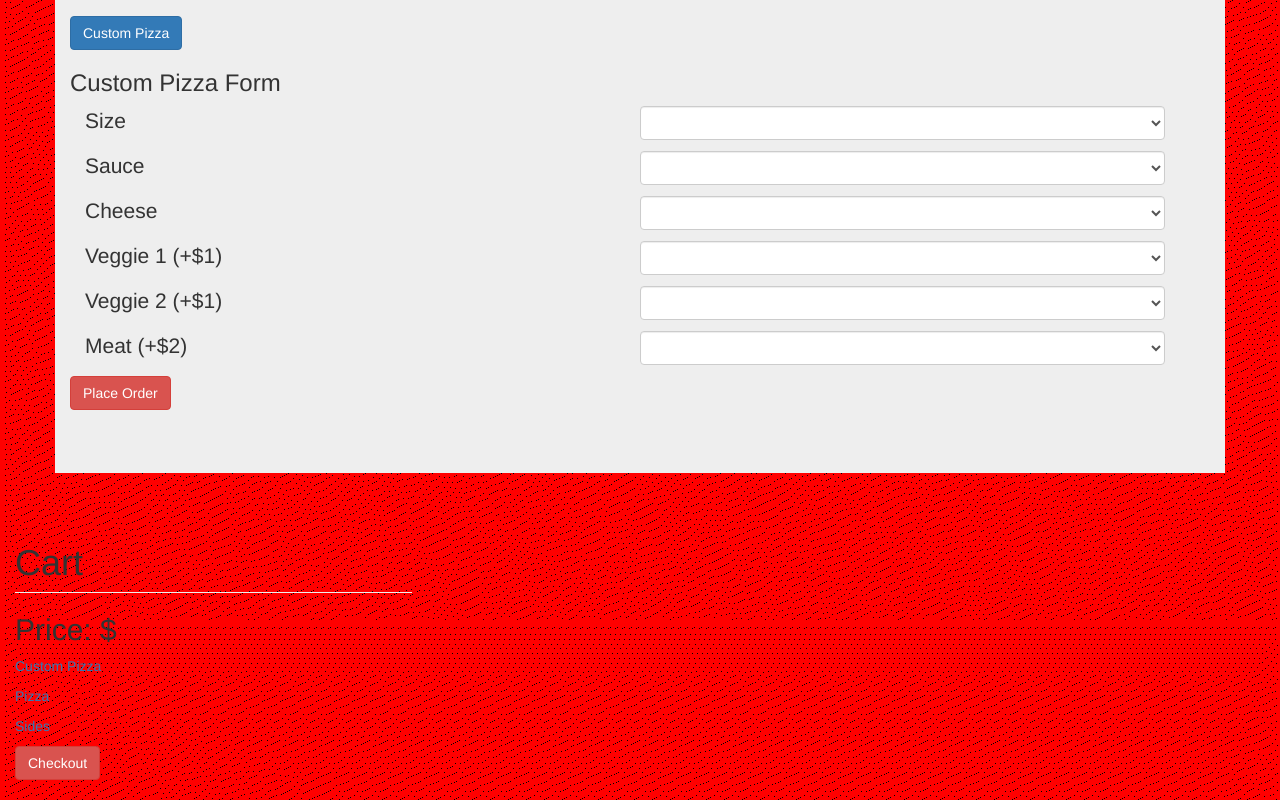
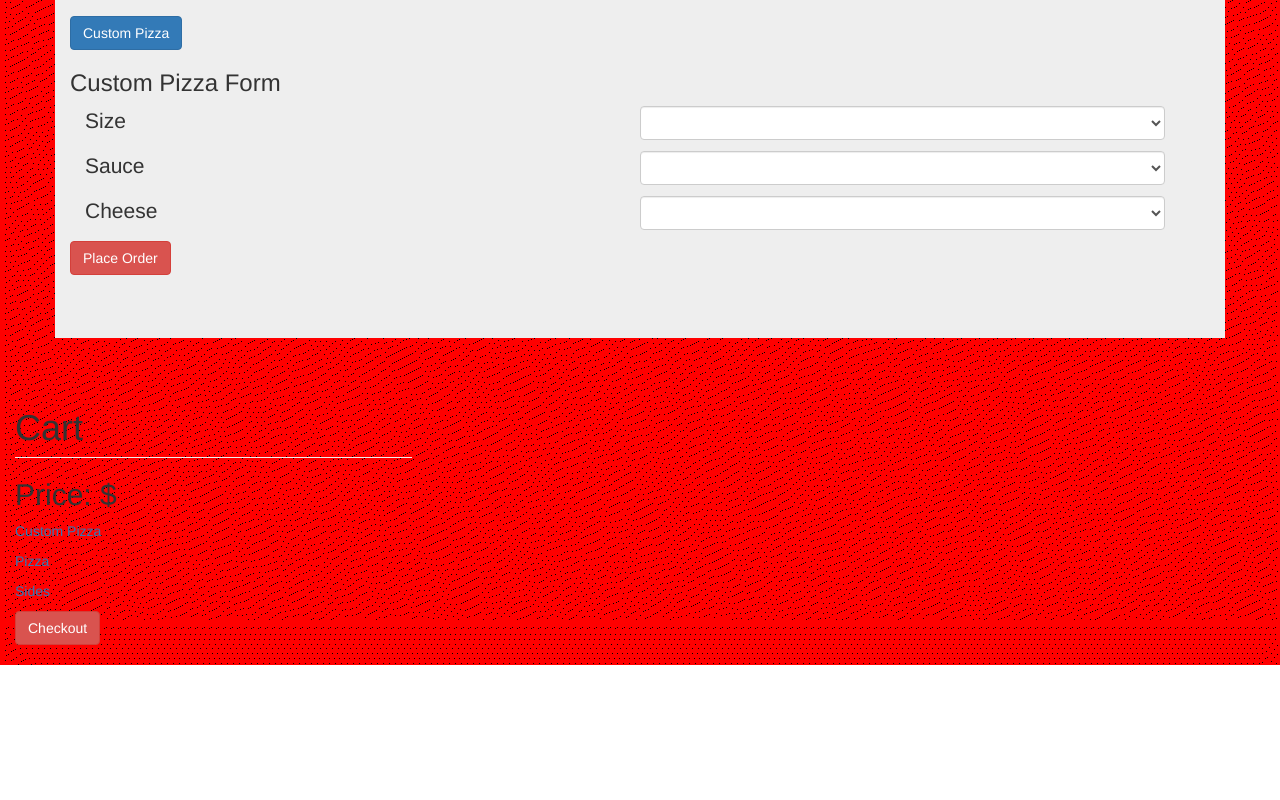
Before and after one commit to EmmanuelMuchiri/Yummy-Pizza, a plain HTML site: page index.html in a window 1280 px wide. Shown: the part 820-1620 px from the top of the page. After the commit the page ends 1485 px from the top, so only its background shows below. Drawn offline with nearby package versions, Linux system fonts and the light colour scheme; a script that the page names is missing.

```diff
--- a/index.html
+++ b/index.html
@@ -126,50 +126,7 @@
               </select>
             </div>
           </div>
-          <div class="row container">
-            <div class="col-xs-6">
-              <p>Veggie 1 (+$1)</p>
-            </div>
-            <div class="col-xs-6" class="form-option">
-              <select required class="form-control" id="veggie1">
-                <option></option>
-                <option value="onions">Onions</option>
-                <option value="green peppers">Green Peppers</option>
-                <option value="olives">Black Olives</option>
-                <option value="spinach">Spinach</option>
-                <option value="mushrooms">Mushrooms</option>
-              </select>
-            </div>
-          </div>
-          <div class="row container">
-            <div class="col-xs-6">
-              <p>Veggie 2 (+$1)</p>
-            </div>
-            <div class="col-xs-6" class="form-option">
-              <select required class="form-control" id="veggie2">
-                <option></option>
-                <option value="onions">Onions</option>
-                <option value="green peppers">Green Peppers</option>
-                <option value="olives">Black Olives</option>
-                <option value="spinach">Spinach</option>
-                <option value="mushrooms">Mushrooms</option>
-              </select>
-            </div>
-          </div>
-          <div class="row container">
-            <div class="col-xs-6">
-              <p>Meat (+$2)</p>
-            </div>
-            <div class="col-xs-6" class="form-option">
-              <select required class="form-control" id="meat">
-                <option></option>
-                <option value="chicken">Chicken</option>
-                <option value="pepperoni">Pepperoni</option>
-                <option value="bacon">Canadian Bacon</option>
-                <option value="sausage">Sausage</option>
-              </select>
-            </div>
-          </div>
+
         </div>
         <button type="submit" class="btn btn-danger" id="submit-custom-pizza">Place Order</button>
       </form>
```
